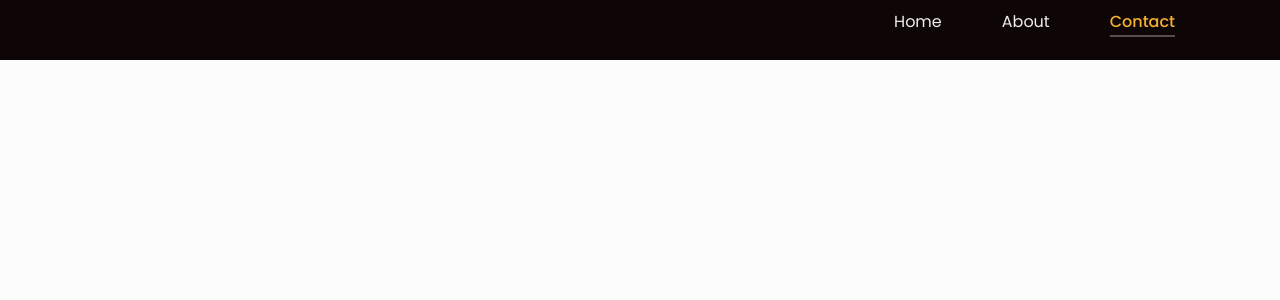
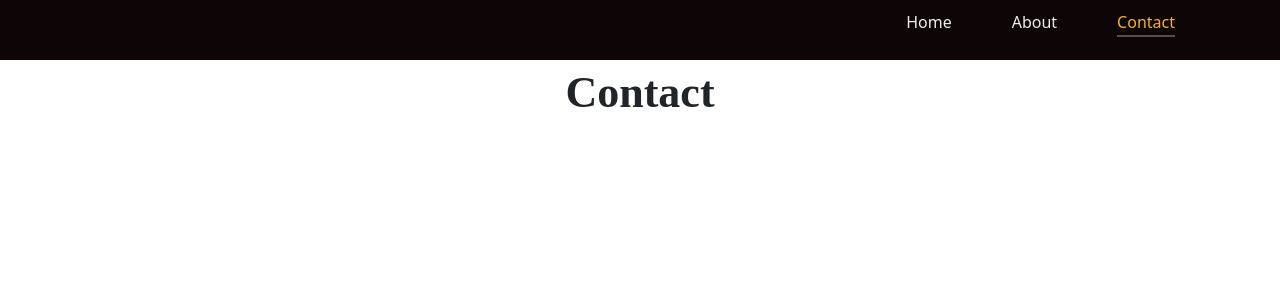
Before and after one commit to Mr-Deee/practise, a React (Create React App) app: page /Contact in a window 1280 px wide. Before the commit this address had no page. Shown: the top 300 px of the page. Built offline with nearby package versions, Linux system fonts and the light colour scheme.

Commit message:
margin fixed

```diff
--- a/src/App.js
+++ b/src/App.js
@@ -10,6 +10,7 @@ import './App.css';
 import Home from "./components/Pages/Home";
 import NavBar from "./components/Navbar";
 import About from "./components/Pages/About/about";
+import Contact from "./components/Pages/Contact/Contact";
 
 
 function App(){
@@ -24,6 +25,7 @@ return(
           <Routes>
             <Route path="/" element={<Home />} />
              <Route path="/About" element={<About />} />
+             <Route path="/Contact" element={<Contact />} />
             {/* <Route path="/blog" element={<Blog />} />
             <Route path="/contact" element={<Contact />} /> */}
           </Routes>
--- a/src/components/NavBar.css
+++ b/src/components/NavBar.css
@@ -1,11 +1,5 @@
 @import url('https://fonts.googleapis.com/css2?family=Poppins:wght@400;500;600;700&display=swap');
 
-body {
-  margin: 0;
-  padding: 0;
-  font-family: 'Poppins', sans-serif;
-  background-color: #fcfcfc;
-}
 
 .container {
   max-width: 1100px;
--- a/src/components/Pages/About/about.js
+++ b/src/components/Pages/About/about.js
@@ -2,7 +2,6 @@ import React from "react";
 import "./about.css";
 import {Container, Row, Col } from "react-bootstrap";
 import Aboutcard from "./AboutCard"
-import cyberarch from "../../../assets/images/cyberarc.png";
 
 
 
--- /dev/null
+++ b/src/components/Pages/Contact/Contact.css
@@ -0,0 +1,30 @@
+
+.Contactbox{
+
+    font-family: 'Times New Roman', Times, serif;
+    font-size: 44px;
+    font-weight: bold;
+    justify-content: center;
+    display: flex;
+    left: auto;
+    right: auto;
+    text-align: center;
+
+
+}
+
+
+.Contactheader{
+
+    font-family: 'Times New Roman', Times, serif;
+    font-size: 44px;
+    font-weight: bold;
+    justify-content: center;
+    display: flex;
+    left: auto;
+    right: auto;
+    text-align: center;
+
+
+
+}
--- /dev/null
+++ b/src/components/Pages/Contact/Contact.js
@@ -0,0 +1,30 @@
+import React from "react";
+import { Container } from "react-bootstrap";
+import "./Contact.css";
+
+
+function Contact(){
+    return(
+
+
+        <>
+        <Container className="Contactbox">
+
+
+
+            <p className="Contactheader">Contact</p>
+
+        </Container>
+
+
+
+
+        </>
+    )
+
+
+
+
+}
+
+export  default Contact;
--- a/src/components/Pages/Home.js
+++ b/src/components/Pages/Home.js
@@ -1,14 +1,12 @@
 import React from "react";
-import { Container, Row, Col } from "react-bootstrap";
+import {  Row, Col } from "react-bootstrap";
 import './homecard';
 import 'bootstrap/dist/css/bootstrap.min.css';
 
-import HomeCard from "./homecard";
 import './style.css';
 import cyberarch from "../../assets/images/cyberarc.png";
 import identity from "../../assets/images/identity.png";
 import information from "../../assets/images/information.png";
-import { styled } from '@mui/material/styles';
 import Card from '@mui/material/Card';
 import CardHeader from '@mui/material/CardHeader';
 import CardMedia from '@mui/material/CardMedia';
@@ -18,7 +16,7 @@ import Collapse from '@mui/material/Collapse';
 import Avatar from '@mui/material/Avatar';
 import IconButton from '@mui/material/IconButton';
 import Typography from '@mui/material/Typography';
-import { blue, red } from '@mui/material/colors';
+import { blue } from '@mui/material/colors';
 import MoreVertIcon from '@mui/icons-material/MoreVert';
 import Button from '@mui/material/Button';
 
--- a/src/components/Pages/style.css
+++ b/src/components/Pages/style.css
@@ -1,10 +1,3 @@
-*{
-
-  size: 20px;
-
-
-}
-
 
   .welcomeText{
     font-size: 10cap;
@@ -15,7 +8,10 @@
 /* Home */
 /* --------- */
 
+
+
 .welcome {
+
 
   padding-bottom: 59px;
   padding-left: 10px;
@@ -35,14 +31,12 @@
   font-size: 20px;
   padding: 10px;
 
-
-
-
 }
 
 
 @media(max-width: 800px) {
   .welcomeText{
+
     display: flex;
     font-size: 30px;
     padding: 10px;
@@ -72,7 +66,17 @@
 
 
 .homecard-row{
-background-color: #fefdff;
+
+flex-direction: row;
+flex-wrap: wrap;
+margin-left: 0;
+margin-right: 0;
+
+padding-top: 50px !important;
+padding-bottom: 50px !important;
+padding-left: 25px !important;
+padding-right: 25px !important;
+
 
 
 
```
